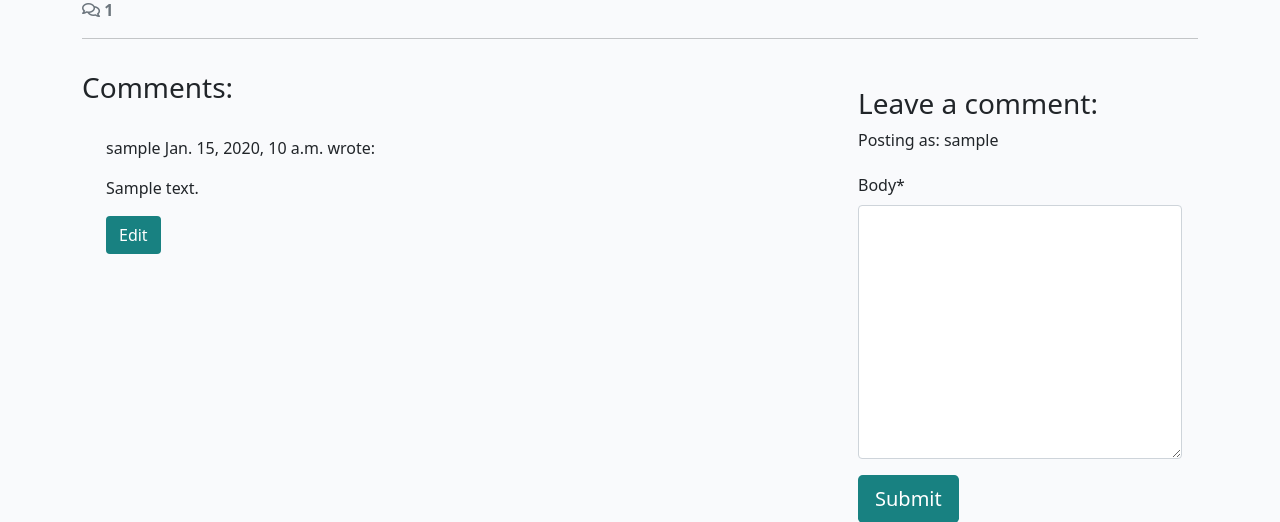
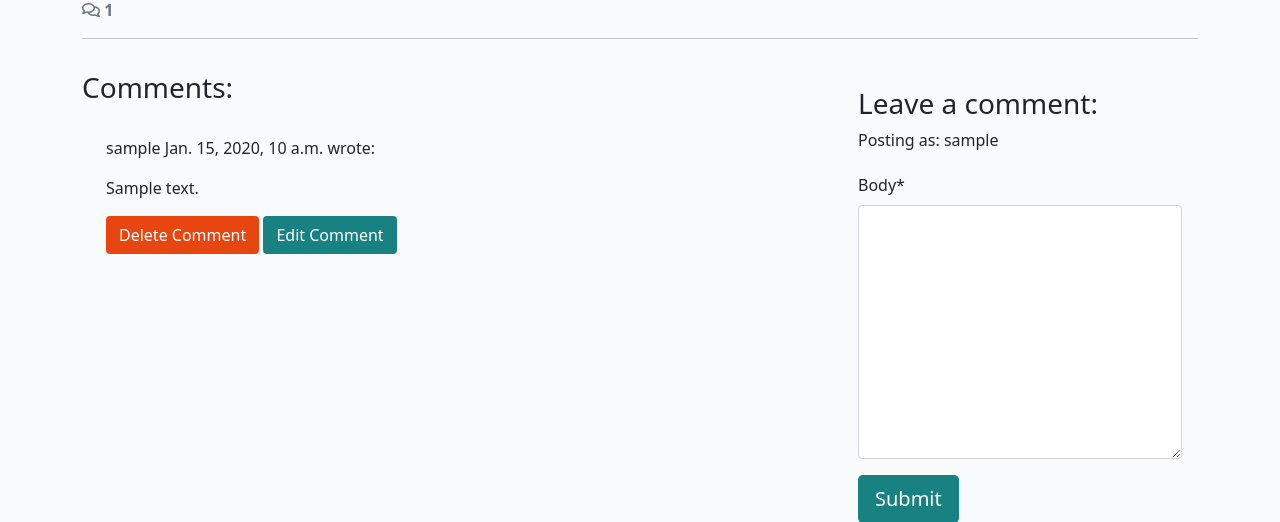
Before and after one commit to verytee/django-blog, a Django app: a page that uses blog/templates/blog/post_detail.html in a window 1280 px wide. Shown: the part 494-1016 px from the top of the page. Run offline with Django 4.2, Linux system fonts and the light colour scheme; a user stored in the database is signed in; tables that the repository leaves empty hold one stand-in row (values such as "Sample post"); some libraries are stand-ins or nearby versions.

Commit message:
add delete comment functionality

```diff
--- a/blog/templates/blog/post_detail.html
+++ b/blog/templates/blog/post_detail.html
@@ -67,7 +67,8 @@
           </p>
           {% endif %}
           {% if user.is_authenticated and comment.author == user %}
-          <button class="btn btn-edit" comment_id="{{ comment.id }}">Edit</button>
+            <button class="btn btn-delete" comment_id="{{ comment.id }}">Delete Comment</button>
+          <button class="btn btn-edit" comment_id="{{ comment.id }}">Edit Comment</button>
           {% endif %}
         </div>
         <!-- Our for loop ends here -->
@@ -94,6 +95,30 @@
     </div>
   </div>
 </div>
+<!-- Delete confirmation modal -->
+<div class="modal fade" id="deleteModal" tabindex="-1"
+  aria-labelledby="deleteModalLabel" aria-hidden="true">
+  <div class="modal-dialog">
+    <div class="modal-content">
+      <div class="modal-header">
+        <h5 class="modal-title"
+          id="deleteModalLabel">Delete comment?</h5>
+        <button type="button" class="btn-close"
+          data-bs-dismiss="modal" aria-label="Close"></button>
+      </div>
+      <div class="modal-body">
+        Are you sure you want to delete your comment?
+        This action cannot be undone.
+      </div>
+      <div class="modal-footer">
+        <button type="button" class="btn btn-secondary"
+          data-bs-dismiss="modal">Close</button>
+        <a id="deleteConfirm" href="#" class="btn
+          btn-danger">Delete</a>
+      </div>
+    </div>
+  </div>
+</div>
 
 {% endblock content %}
 
--- a/blog/urls.py
+++ b/blog/urls.py
@@ -6,4 +6,6 @@ urlpatterns = [
     path('<slug:slug>/', views.post_detail, name='post_detail'),
     path('<slug:slug>/edit_comment/<int:comment_id>',
         views.comment_edit, name='comment_edit'),
+    path('<slug:slug>/delete_comment/<int:comment_id>',
+         views.comment_delete, name='comment_delete'),
 ]
--- a/blog/views.py
+++ b/blog/views.py
@@ -80,3 +80,19 @@ def comment_edit(request, slug, comment_id):
             messages.add_message(request, messages.ERROR, 'Unable to update your comment!')
 
     return HttpResponseRedirect(reverse('post_detail', args=[slug]))
+
+def comment_delete(request, slug, comment_id):
+    """
+    view to delete comment
+    """
+    queryset = Post.objects.filter(status=1)
+    post = get_object_or_404(queryset, slug=slug)
+    comment = get_object_or_404(Comment, pk=comment_id)
+
+    if comment.author == request.user:
+        comment.delete()
+        messages.add_message(request, messages.SUCCESS, 'Comment deleted!')
+    else:
+        messages.add_message(request, messages.ERROR, 'You can only delete your own comments!')
+
+    return HttpResponseRedirect(reverse('post_detail', args=[slug]))
--- a/static/js/comments.js
+++ b/static/js/comments.js
@@ -2,6 +2,10 @@ const editButtons = document.getElementsByClassName("btn-edit");
 const commentText = document.getElementById("id_body");
 const commentForm = document.getElementById("commentForm");
 const submitButton = document.getElementById("submitButton");
+
+const deleteModal = new bootstrap.Modal(document.getElementById("deleteModal"));
+const deleteButtons = document.getElementsByClassName("btn-delete");
+const deleteConfirm = document.getElementById("deleteConfirm");
 
 
 // * Initializes edit functionality for the provided edit buttons.
@@ -21,3 +25,23 @@ for (let button of editButtons) {
         commentForm.setAttribute("action", `edit_comment/${commentId}`);
     });
 }
+
+// Initializes deletion functionality for the provided delete buttons.
+
+// / **
+// *
+// *
+// * For each button in the `deleteButtons' collection:
+// * - Retrieves the associated comment's ID upon click.
+// - Updates the `deleteConfirm' link's href to point to the
+// * deletion endpoint for the specific comment.
+// * - Displays a confirmation modal (`deleteModal ) to prompt
+// * the user for confirmation before deletion.
+
+for (let button of deleteButtons) {
+    button.addEventListener("click", (e) => {
+        let commentId = e.target.getAttribute("comment_id");
+        deleteConfirm.href = `delete_comment/${commentId}`;
+        deleteModal.show();
+	});
+}
```
